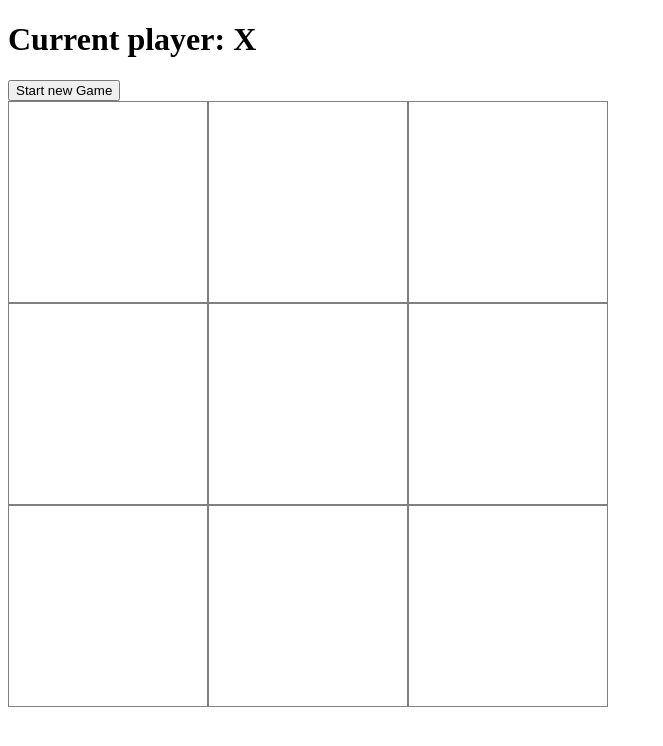
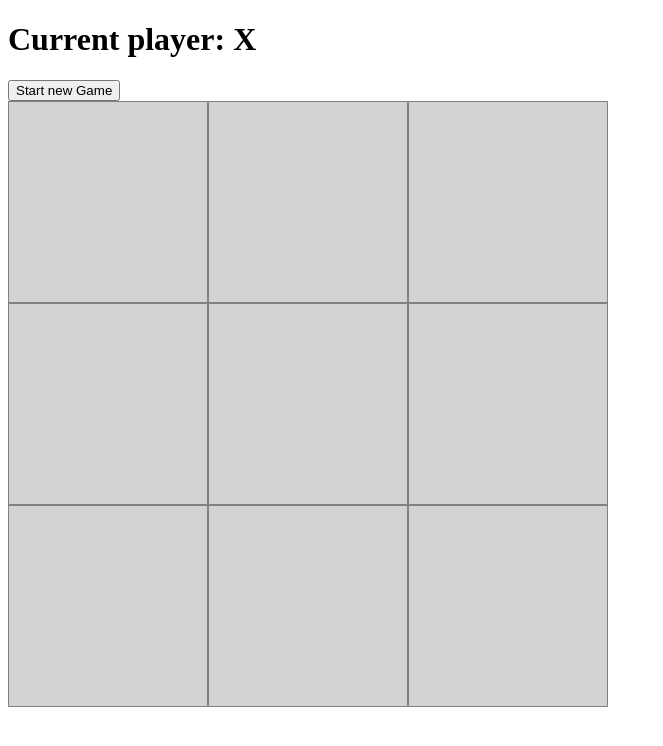
Before and after one commit to JayMartMedia/ng-tic-tac-toe, an Angular app: page / in a window 1280 px wide. Shown: the top 746 px of the page, without its empty margins (0-663 px from the left). Built offline with nearby package versions, Linux system fonts and the light colour scheme.

Commit message:
styles: styled board and square components

```diff
--- a/src/app/board/board.component.scss
+++ b/src/app/board/board.component.scss
@@ -5,6 +5,7 @@ main {
 }
 
 app-square {
+    background-color: lightgrey;
     border: 1px gray solid;
     height: 200px;
 }
--- a/src/app/square/square.component.ts
+++ b/src/app/square/square.component.ts
@@ -8,6 +8,7 @@ import { Component, Input } from '@angular/core';
     </p>
   `,
   styles: [
+    'p {text-align: center; font-size: 170px; margin: 0px; line-height: 200px;}'
   ]
 })
 export class SquareComponent {
```
